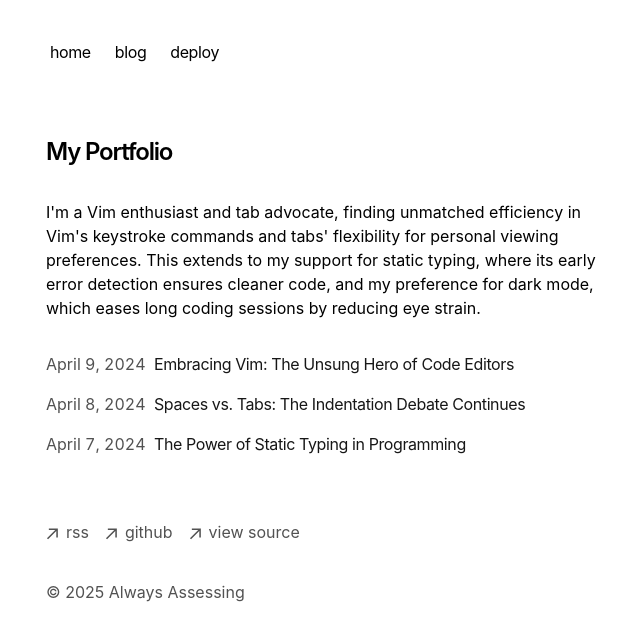
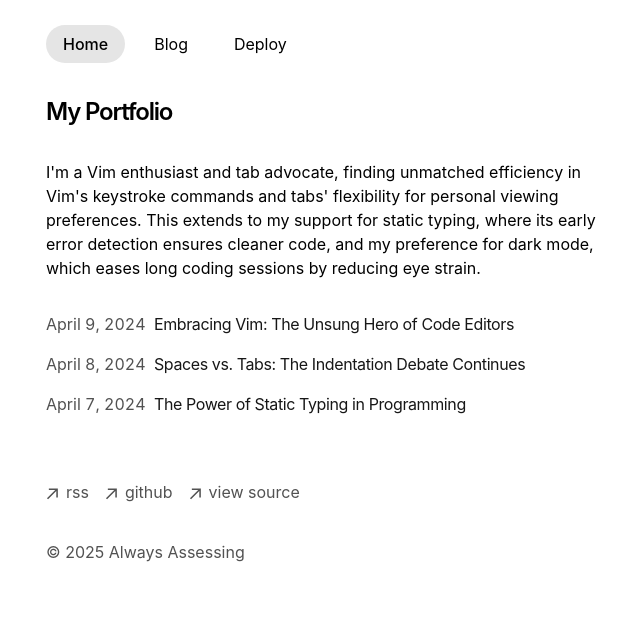
Before and after one commit to hyi14/website, a Next.js app: page / in a window 1280 px wide. Shown: the top 640 px of the page, without its empty margins (306-946 px from the left). Built offline with nearby package versions, Linux system fonts and the light colour scheme.

Commit message:
Update nav.tsx

```diff
--- a/app/components/nav.tsx
+++ b/app/components/nav.tsx
@@ -1,40 +1,86 @@
+'use client'
+
 import Link from 'next/link'
+import { usePathname } from 'next/navigation'
 
-const navItems = {
-  '/': {
-    name: 'home',
-  },
-  '/blog': {
-    name: 'blog',
-  },
-  'https://vercel.com/templates/next.js/portfolio-starter-kit': {
-    name: 'deploy',
-  },
+const links = [
+  { href: '/', label: 'Home' },
+  { href: '/blog', label: 'Blog' },
+  { href: '/deploy', label: 'Deploy' },
+  // { href: '/blog', label: 'Blog' },
+  // { href: '/contact', label: 'Contact' },
+]
+
+export function Navbar() {
+  const pathname = usePathname()
+
+  return (
+    <nav className="mb-10">
+      <ul className="flex flex-wrap gap-3">
+        {links.map(({ href, label }) => {
+          const active = href === '/' ? pathname === '/' : pathname.startsWith(href)
+          return (
+            <li key={href}>
+              <Link
+                href={href}
+                aria-current={active ? 'page' : undefined}
+                className={[
+                  'px-4 py-2 rounded-full text-sm md:text-base transition',
+                  'border border-transparent',
+                  'hover:bg-neutral-200 hover:dark:bg-neutral-800',
+                  'active:bg-neutral-300 active:dark:bg-neutral-700',
+                  active
+                    ? 'bg-neutral-200 dark:bg-neutral-800 font-medium'
+                    : 'bg-transparent'
+                ].join(' ')}
+              >
+                {label}
+              </Link>
+            </li>
+          )
+        })}
+      </ul>
+    </nav>
+  )
 }
 
-export function Navbar() {
-  return (
-    <aside className="-ml-[8px] mb-16 tracking-tight">
-      <div className="lg:sticky lg:top-20">
-        <nav
-          className="flex flex-row items-start relative px-0 pb-0 fade md:overflow-auto scroll-pr-6 md:relative"
-          id="nav"
-        >
-          <div className="flex flex-row space-x-0 pr-10">
-            {Object.entries(navItems).map(([path, { name }]) => {
-              return (
-                <Link
-                  key={path}
-                  href={path}
-                  className="transition-all hover:text-neutral-800 dark:hover:text-neutral-200 flex align-middle relative py-1 px-2 m-1"
-                >
-                  {name}
-                </Link>
-              )
-            })}
-          </div>
-        </nav>
-      </div>
-    </aside>
-  )
-}
+// import Link from 'next/link'
+
+// const navItems = {
+//   '/': {
+//     name: 'home',
+//   },
+//   '/blog': {
+//     name: 'blog',
+//   },
+//   'https://vercel.com/templates/next.js/portfolio-starter-kit': {
+//     name: 'deploy',
+//   },
+// }
+
+// export function Navbar() {
+//   return (
+//     <aside className="-ml-[8px] mb-16 tracking-tight">
+//       <div className="lg:sticky lg:top-20">
+//         <nav
+//           className="flex flex-row items-start relative px-0 pb-0 fade md:overflow-auto scroll-pr-6 md:relative"
+//           id="nav"
+//         >
+//           <div className="flex flex-row space-x-0 pr-10">
+//             {Object.entries(navItems).map(([path, { name }]) => {
+//               return (
+//                 <Link
+//                   key={path}
+//                   href={path}
+//                   className="transition-all hover:text-neutral-800 dark:hover:text-neutral-200 flex align-middle relative py-1 px-2 m-1"
+//                 >
+//                   {name}
+//                 </Link>
+//               )
+//             })}
+//           </div>
+//         </nav>
+//       </div>
+//     </aside>
+//   )
+// }
```
